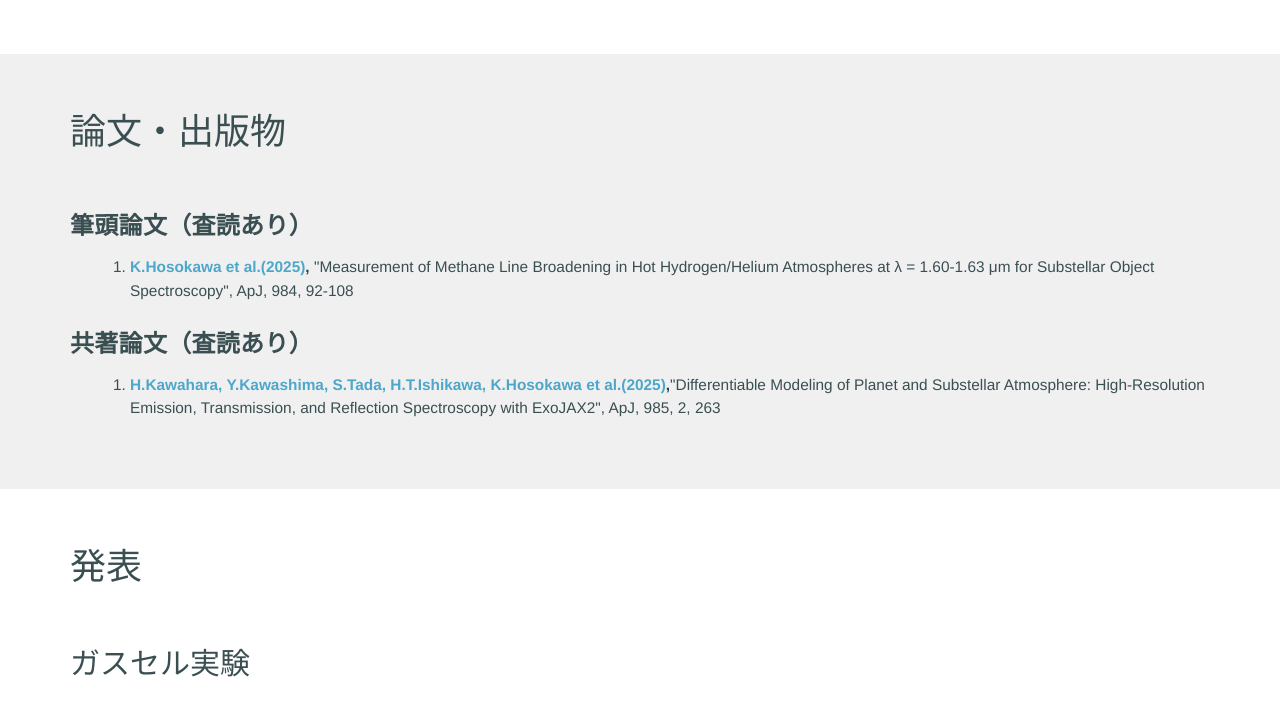
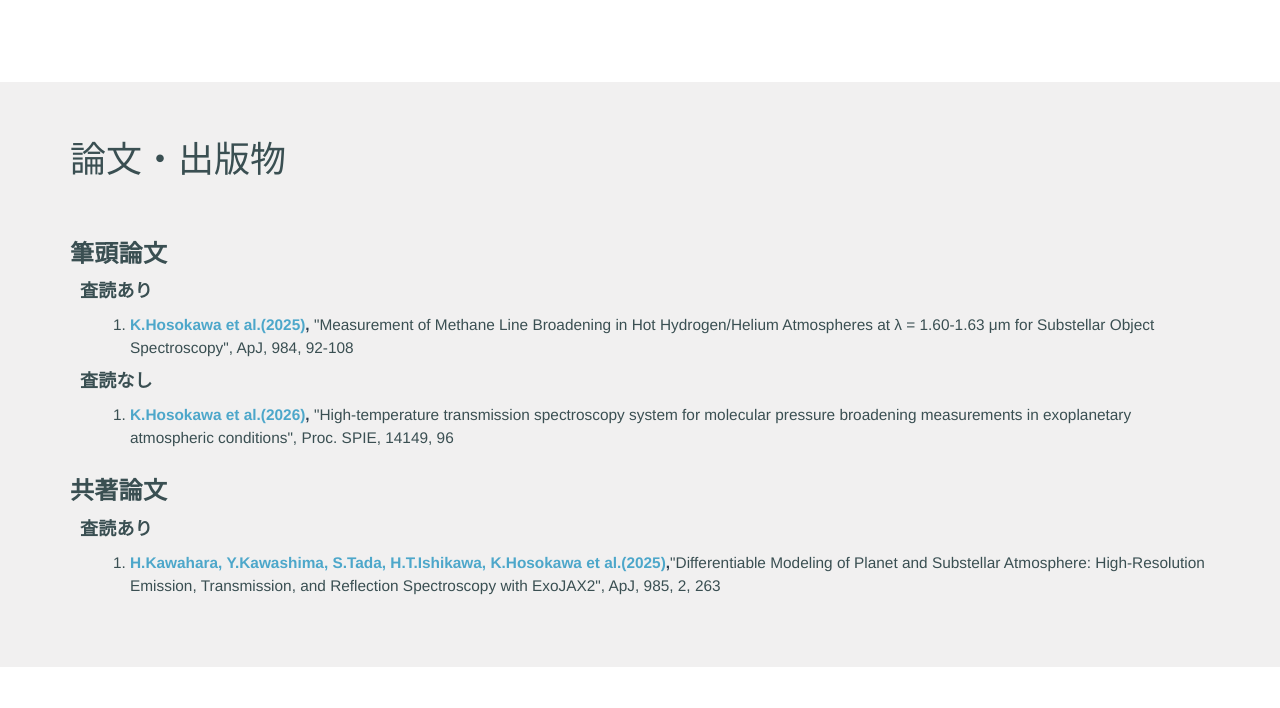
Before and after one commit to KoHosokawa/KoHosokawa.github.io, a plain HTML site: page index.html in a window 1280 px wide. Shown: the part 2538-3246 px from the top of the page. Drawn offline with nearby package versions, Linux system fonts and the light colour scheme; a web font is replaced by a local one.

Commit message:
261119Update

```diff
--- a/assets/css/style.css
+++ b/assets/css/style.css
@@ -154,6 +154,12 @@ h1, h2, h3, h4, h5, h6{
 	margin-top: 30px;
 	font-weight: 700;
 	letter-spacing: 0.3px;
+}
+
+.publication-review-subtitle {
+	margin: 14px 0 10px 10px;
+	font-weight: 700;
+	letter-spacing: 0.2px;
 }
 
 .pub-list {
--- a/index.html
+++ b/index.html
@@ -133,7 +133,7 @@
 								<div class="cv-content">
 									<div class="cv-title">特任研究員</div>
 									<div class="cv-meta">自然科学研究機構　国立天文台 JASMINEプロジェクト</div>
-									<p class="cv-note"></p>
+									<p class="cv-note">兼任：2026年9月–現在　法政大学 理工学部　兼任講師（創生科学基礎実験Ⅰ）</p>
 								</div>
 							</div>
 							<div class="cv-item">
@@ -179,12 +179,19 @@
 						<h1>論文・出版物</h1>
 					</header>
 					<section class="block-body">
-						<h3 class="section-subtitle">筆頭論文（査読あり）</h3>
+						<h3 class="section-subtitle">筆頭論文</h3>
+						<h4 class="publication-review-subtitle">査読あり</h4>
 						<ol class="pub-list">
 							<li><span class="pub-title"><strong><a href="https://iopscience.iop.org/article/10.3847/1538-4357/adc455" target="_blank" rel="noopener">K.Hosokawa et al.(2025)</a></strong>,</span> "Measurement of Methane Line Broadening in Hot Hydrogen/Helium Atmospheres at λ = 1.60-1.63 μm for Substellar Object Spectroscopy", ApJ, 984, 92-108<br></li>
 						</ol>
 
-						<h3 class="section-subtitle">共著論文（査読あり）</h3>
+						<h4 class="publication-review-subtitle">査読なし</h4>
+						<ol class="pub-list">
+							<li><span class="pub-title"><strong><a href="https://www.spiedigitallibrary.org/conference-proceedings-of-spie/14149/3102176/High-temperature-transmission-spectroscopy-system-for-molecular-pressure-broadening-measurements/10.1117/12.3102176.full" target="_blank" rel="noopener">K.Hosokawa et al.(2026)</a></strong>,</span> "High-temperature transmission spectroscopy system for molecular pressure broadening measurements in exoplanetary atmospheric conditions", Proc. SPIE, 14149, 96</li>
+						</ol>
+
+						<h3 class="section-subtitle">共著論文</h3>
+						<h4 class="publication-review-subtitle">査読あり</h4>
 						<ol class="pub-list">
 							<li><span class="pub-title"><a href="https://doi.org/10.3847/1538-4357/adcba2" target="_blank" rel="noopener">H.Kawahara, Y.Kawashima, S.Tada, H.T.Ishikawa, <b>K.Hosokawa</b> et al.(2025)</a>,</span>"Differentiable Modeling of Planet and Substellar Atmosphere: High-Resolution Emission, Transmission, and Reflection Spectroscopy with ExoJAX2", ApJ, 985, 2, 263</li>
 						</ol>
```
Also changed, not shown: en.html (+10 -3 lines).
